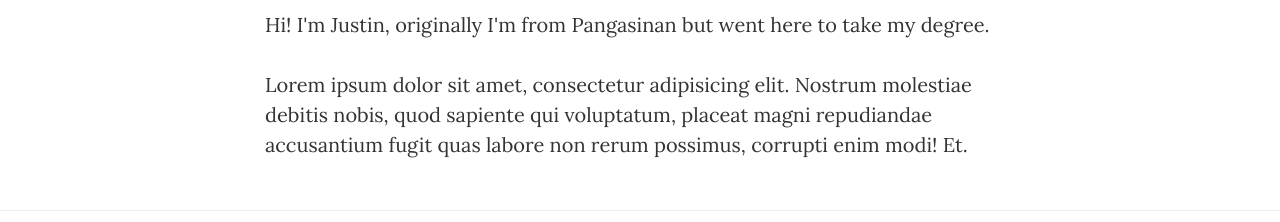
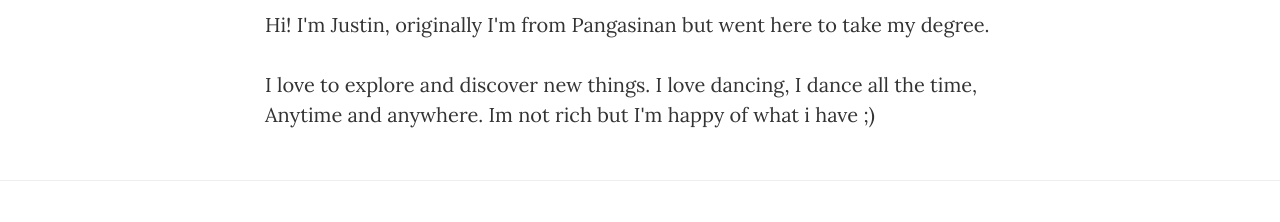
Before and after one commit to JustinVerzosa/blog, a website: page about.html in a window 1280 px wide. Shown: the part 578-800 px from the top of the page. Drawn offline with nearby package versions, Linux system fonts and the light colour scheme.

Commit message:
Update about.html

```diff
--- a/about.html
+++ b/about.html
@@ -89,7 +89,7 @@
             <div class="col-lg-8 col-lg-offset-2 col-md-10 col-md-offset-1">
                 <h1>Verzosa, Justin Wilver B.</h1>
                 <p>Hi! I'm Justin, originally I'm from Pangasinan but went here to take my degree.</p>
-                <p>Lorem ipsum dolor sit amet, consectetur adipisicing elit. Nostrum molestiae debitis nobis, quod sapiente qui voluptatum, placeat magni repudiandae accusantium fugit quas labore non rerum possimus, corrupti enim modi! Et.</p>
+                <p>I love to explore and discover new things. I love dancing, I dance all the time, Anytime  and anywhere. Im not rich but I'm happy of what i have ;)</p>
             </div>
         </div>
     </div>
```
